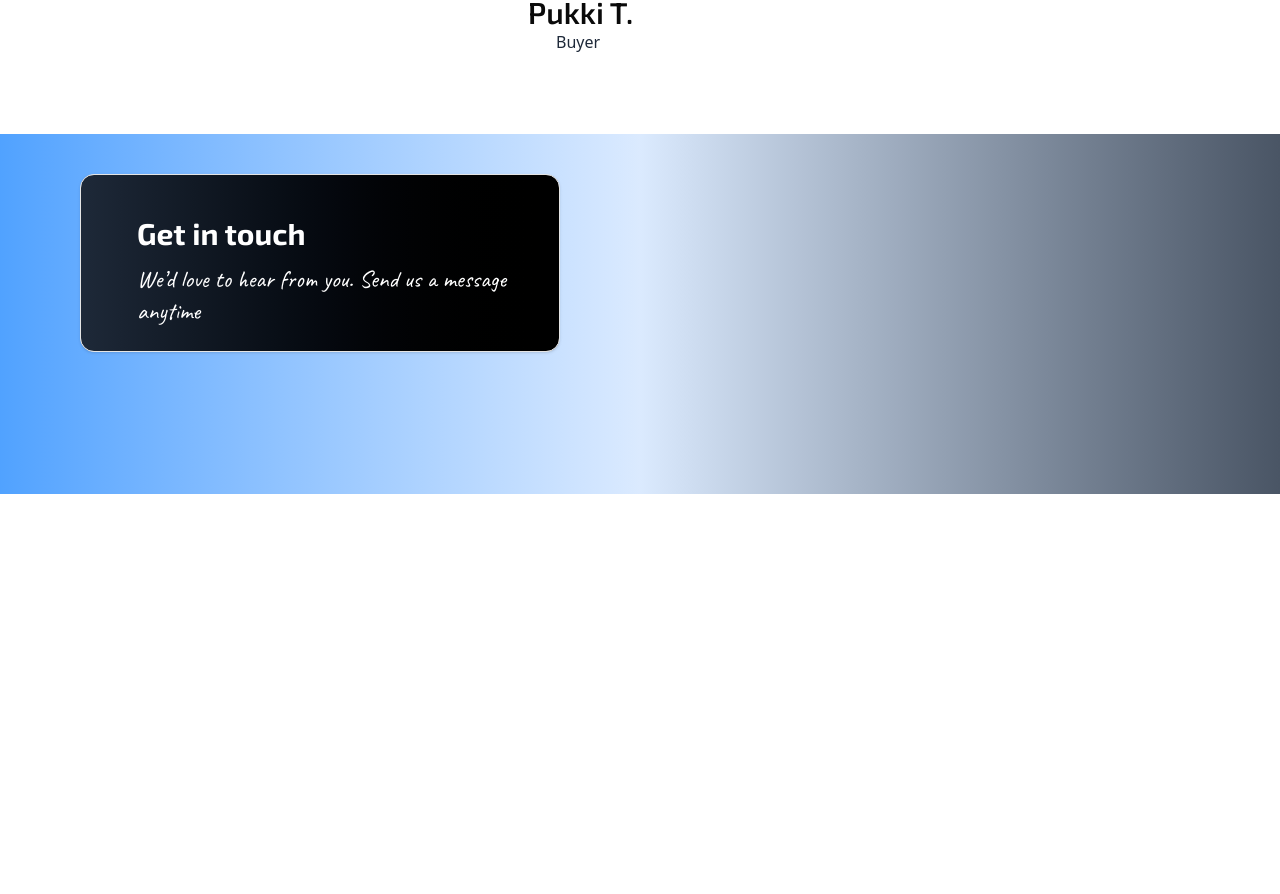
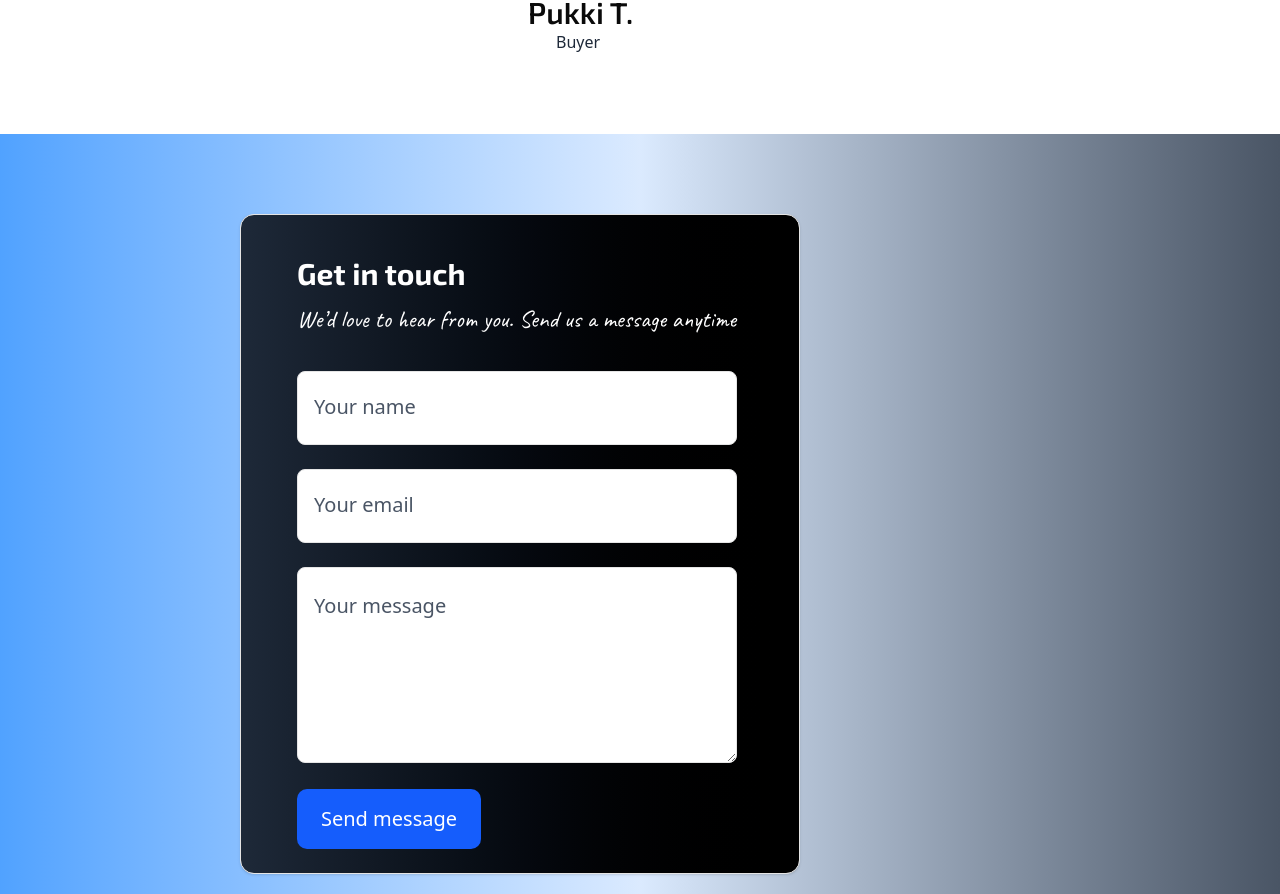
Before and after one commit to temupukki/house-rental, a Next.js app: page / in a window 1280 px wide. Shown: the part 2987-3881 px from the top of the page. Before the commit the page ends 3481 px from the top, so only its background shows below. Built offline with nearby package versions, Linux system fonts and the light colour scheme.

Commit message:
finish-contact-form

```diff
--- a/app/page.tsx
+++ b/app/page.tsx
@@ -135,6 +135,16 @@ export default function Home() {
       email: "",
       description: "",
     },
+  });
+
+  type FormValues = z.infer<typeof formSchema>;
+
+  const {
+    register,
+    handleSubmit,
+    formState: { errors },
+  } = useForm<FormValues>({
+    resolver: zodResolver(formSchema),
   });
   function onSubmit(values: any) {
     console.log("Submitted:", values);
@@ -543,9 +553,9 @@ export default function Home() {
           />
         </div>
       </div>
-      <div className="grid grid-cols-2 bg-linear-to-r from-blue-400 via-blue-100 to-gray-600 h-90 mt-20">
+      <div className="grid grid-cols-2 bg-linear-to-r from-blue-400 via-blue-100 to-gray-600 h-190 mt-20">
         <div>
-          <Card className="mx-20 mt-10 bg-linear-to-r from-gray-800 to-black">
+          <Card className="ml-60 mt-20 bg-linear-to-r from-gray-800 to-black w-140 ">
             <h1
               className={`${exo2.className} text-3xl font-bold text-white pl-14 pt-4`}
             >
@@ -556,8 +566,55 @@ export default function Home() {
             >
               We’d love to hear from you. Send us a message anytime
             </p>
+            <form onSubmit={handleSubmit(onSubmit)} className="space-y-4">
+            <div className="text-white ml-14 mt-3">
 
+              <input
+                className="border px-4 py-6 rounded-md w-110  text-white bg-white placeholder:text-gray-600 placeholder:text-xl   "
+                {...register("name")}
+                placeholder="Your name"
+              />
+              {errors.name && (
+                <p className="text-red-500 text-sm">{errors.name.message}</p>
+              )}
+            </div>
+            <div className="ml-14 mt-6">
+
+              <input
+                className="border px-4 py-6 rounded-md w-110  text-white bg-white placeholder:text-gray-600 placeholder:text-xl"
+                {...register("email")}
+                placeholder="Your email"
+              />
+              {errors.email && (
+                <p className="text-red-500 text-sm">{errors.email.message}</p>
+              )}
+            </div>
+            <div className="ml-14 mt-6">
+
+              <textarea
+                className="border px-4 py-6 rounded-md w-110  h-49 text-white bg-white placeholder:text-gray-600 placeholder:text-xl"
+                {...register("description")}
+                placeholder="Your message"
+              />
+              {errors.description && (
+                <p className="text-red-500 text-sm">
+                  {errors.description.message}
+                </p>
+              )}
+            </div>
+
+            <button
+              type="submit"
+              className="bg-blue-600 text-white px-6 py-4  ml-14 mt-1 font-medium text-xl rounded-lg"
+            >
+              Send message
+            </button>
+          </form>
           </Card>
+
+        </div>
+        <div>
+
         </div>
       </div>
     </div>
```
